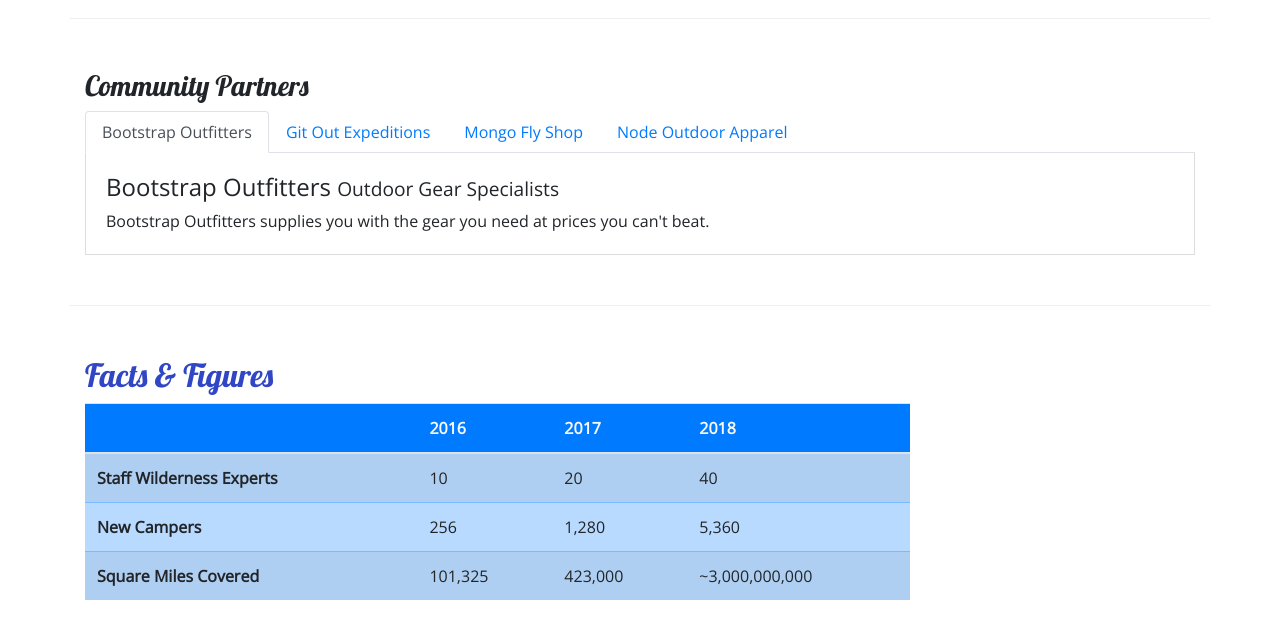
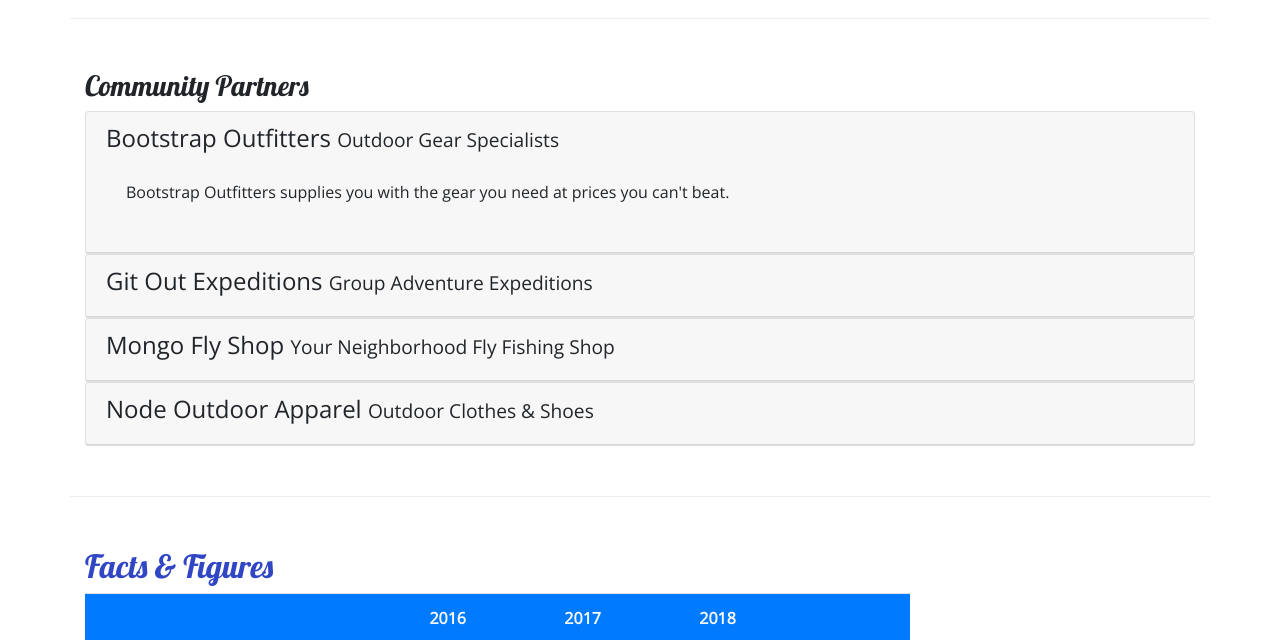
Before and after one commit to StevenVallarsa/my-first-bootstrap-project, a website: page aboutus.html in a window 1280 px wide. Shown: the part 810-1450 px from the top of the page. Drawn offline with nearby package versions, Linux system fonts and the light colour scheme.

Commit message:
Week 3 - Accordion Cards

```diff
--- a/aboutus.html
+++ b/aboutus.html
@@ -101,28 +101,54 @@
         <div class="row row-content">
             <div class="col">
                 <h3>Community Partners</h3>
-                <ul class="nav nav-tabs">
-                    <li class="nav-item"><a class="nav-link active" href="#bootstrap" role="tab" data-toggle="tab">Bootstrap Outfitters</a></li>
-                    <li class="nav-item"><a class="nav-link" href="#git" role="tab" data-toggle="tab">Git Out Expeditions</a></li>
-                    <li class="nav-item"><a class="nav-link" href="#mongo" role="tab" data-toggle="tab">Mongo Fly Shop</a></li>
-                    <li class="nav-item"><a class="nav-link" href="#node" role="tab" data-toggle="tab">Node Outdoor Apparel</a></li>
-                </ul>
-                <div class="tab-content">
-                    <div role="tabpanel" class="tab-pane fade show active" id="bootstrap">
-                        <h4>Bootstrap Outfitters <small>Outdoor Gear Specialists</small></h4>
-                        <p class="d-none d-sm-block">Bootstrap Outfitters supplies you with the gear you need at prices you can't beat.</p>
+                <div id="accordion">
+                    <div class="card">
+                        <div role="tab" class="card-header">
+                            <h4>
+                                <a class="collapsed" data-toggle="collapse" data-target="#bootstrap">Bootstrap Outfitters <small>Outdoor Gear Specialists</small></a>
+                            </h4>
+                            <div class="collapse show" id="bootstrap" data-parent="#accordion">
+                                <div class="card-body">
+                                    <p class="d-none d-sm-block">Bootstrap Outfitters supplies you with the gear you need at prices you can't beat.</p>
+                                </div>
+                            </div>
+                        </div>
                     </div>
-                    <div role="tabpanel" class="tab-pane fade " id="git">
-                        <h4>Git Out Expeditions <small>Group Adventure Expeditions</small></h4>
-                        <p class="d-none d-sm-block">Join Git Out Expeditions to explore new horizons with a group of other adventurers!</p>
+                    <div class="card">
+                        <div role="tab" class="card-header">
+                            <h4>
+                                <a class="collapsed" data-toggle="collapse" data-target="#git">Git Out Expeditions <small>Group Adventure Expeditions</small></a>
+                            </h4>
+                            <div class="collapse" id="git" data-parent="#accordion">
+                                <div class="card-body">
+                                    <p class="d-none d-sm-block">Join Git Out Expeditions to explore new horizons with a group of other adventurers!</p>
+                                </div>
+                            </div>
+                        </div>
                     </div>
-                    <div role="tabpanel" class="tab-pane fade" id="mongo">
-                        <h4>Mongo Fly Shop <small>Your Neighborhood Fly Fishing Shop</small></h4>
-                        <p class="d-none d-sm-block">Need a new fishing pole, a tacklebox, or flies of all kinds? Stop by Mongo Fly Shop.</p>
+                    <div class="card">
+                        <div role="tab" class="card-header">
+                            <h4>
+                                <a class="collapsed" data-toggle="collapse" data-target="#mongo">Mongo Fly Shop <small>Your Neighborhood Fly Fishing Shop</small></a>
+                            </h4>
+                            <div class="collapse" id="mongo" data-parent="#accordion">
+                                <div class="card-body">
+                                <p class="d-none d-sm-block">Need a new fishing pole, a tacklebox, or flies of all kinds? Stop by Mongo Fly Shop.</p>
+                                </div>
+                            </div>
+                        </div>
                     </div>
-                    <div role="tabpanel" class="tab-pane fade" id="node">
-                        <h4>Node Outdoor Apparel <small>Outdoor Clothes &amp; Shoes</small></h4>
-                        <p class="d-none d-sm-block">From polar fleeces to swimsuits, hiking boots to waders, a visit to Node will be sure to get you covered.</p>
+                    <div class="card">
+                        <div role="tab" class="card-header">
+                            <h4>
+                                <a class="collapsed" data-toggle="collapse" data-target="#node">Node Outdoor Apparel <small>Outdoor Clothes &amp; Shoes</small></a>
+                            </h4>
+                            <div class="collapse" id="node" data-parent="#accordion">
+                                <div class="card-body">
+                                    <p class="d-none d-sm-block">From polar fleeces to swimsuits, hiking boots to waders, a visit to Node will be sure to get you covered.</p>
+                                </div>
+                            </div>
+                        </div>
                     </div>
                 </div>
             </div>
--- a/css/styles.css
+++ b/css/styles.css
@@ -38,8 +38,16 @@ header h2 {
   background-color: #901cad;
 }
 
+/*
+USED FOR THE TAB EXERSISE WEEK 3
 .tab-content {
   border: 1px solid #ddd;
   border-top: none;
   padding: 20px 10px 5px 20px;
+} */
+
+a,
+a:hover {
+  color: inherit;
+  text-decoration: none;
 }
```
